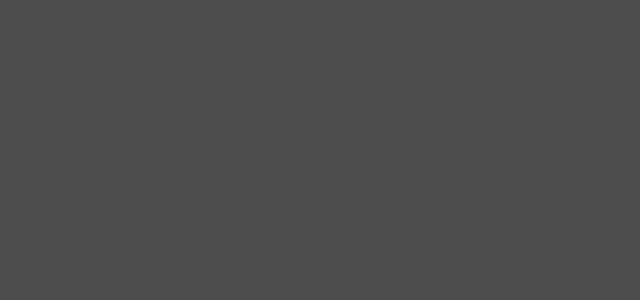
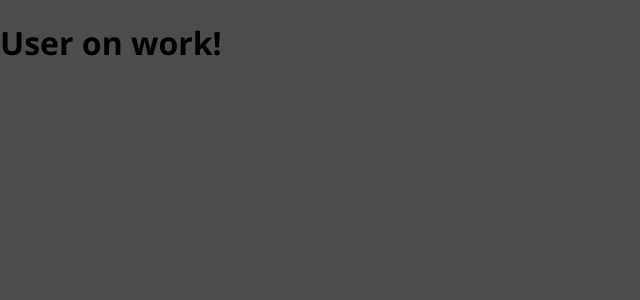
Before and after one commit to arrdguez/merncompleteprojec, a React (Create React App) app: page / in a window 1280 px wide. Shown: the top 300 px of the page, without its empty margins (0-640 px from the left). Built offline with nearby package versions, Linux system fonts and the light colour scheme.

Commit message:
New places added

```diff
--- a/src/App.js
+++ b/src/App.js
@@ -1,10 +1,19 @@
 import React from 'react';
-import { BrowserRouter as Router, Switch, Route } from 'react-router-dom';
+import { BrowserRouter as Router, Switch, Route, Redirect } from 'react-router-dom';
+
+import User from './user/Users'
+import NewPlace from './places/pages/NewPlaces';
 
 function App() {
   return  <Router>
             <Switch>
-               <Route />
+               <Route path="/" exact>
+                 <User/>
+               </Route>
+               <Route path="/places/new" exact>
+                 <NewPlace/>
+               </Route>
+               <Redirect to="/"/>
             </Switch>
           </Router>;
 
--- /dev/null
+++ b/src/places/pages/NewPlaces.js
@@ -0,0 +1,8 @@
+import React from "react";
+
+const NewPlace = () => {
+  return <h1>New places</h1>;
+};
+
+
+export default NewPlace;
--- a/src/user/Users.js
+++ b/src/user/Users.js
@@ -1,10 +1,8 @@
 import React from 'react';
 
-const Users = {} => {
-  return
-    <div>
-      <h1>User on work!</h1>
-    </div>
+const Users = () => {
+  return <h1>User on work!</h1>;
+
 
 };
 
```
Also changed, not shown: src/places/NewPlaces.js (deleted).
